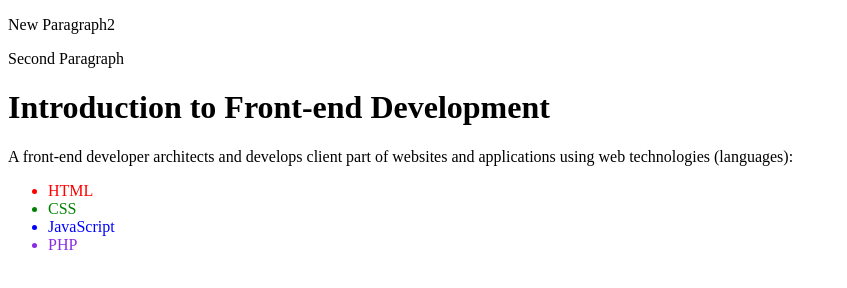
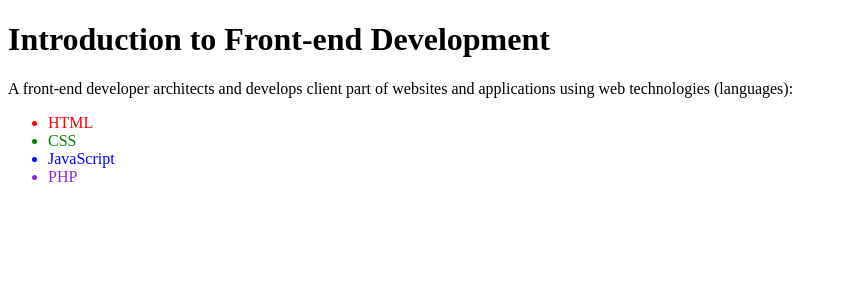
Before and after one commit to AlexGreenn/front-end-dev, a plain HTML site: page index.html in a window 1280 px wide. Shown: the whole page, without its empty margins (0-847 px from the left). Drawn offline with Linux system fonts and the light colour scheme.

Commit message:
New Paragraph2 and Second Paragraph Removed

```diff
--- a/index.html
+++ b/index.html
@@ -11,8 +11,7 @@
 </head>
 <body>
 
-    <p>New Paragraph2</p>
-    <p>Second Paragraph</p>
+
     <h1>Introduction to Front-end Development</h1>
 
 <p>A front-end developer architects and develops client part of websites and applications using web technologies (languages):</p>
```
